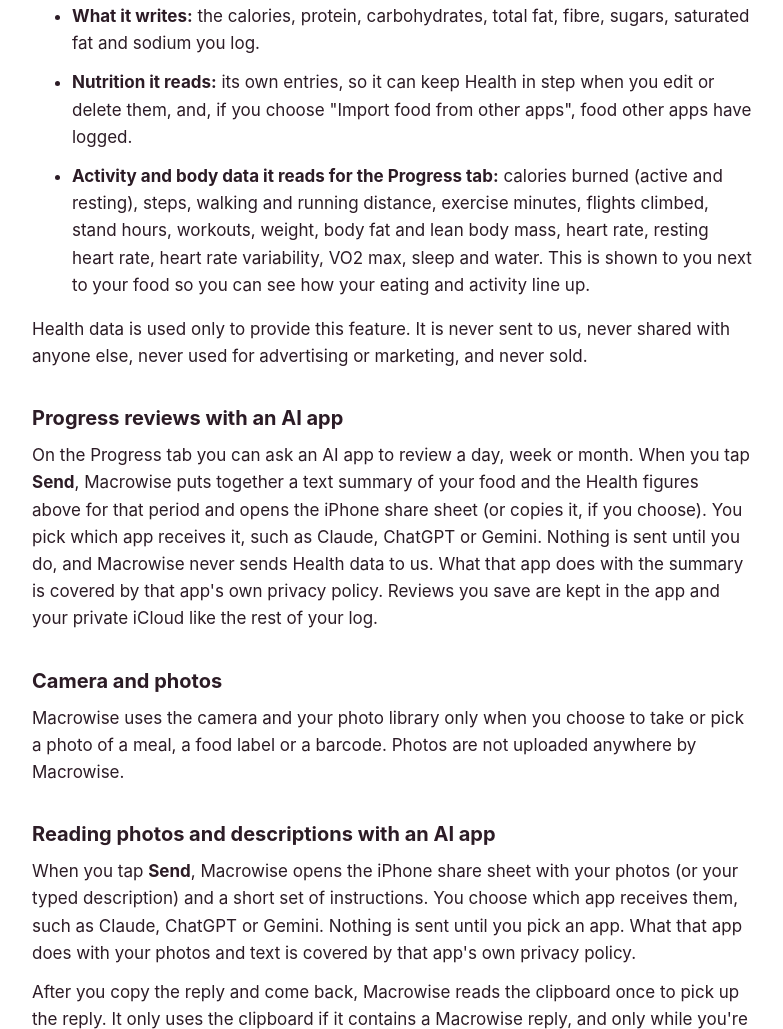
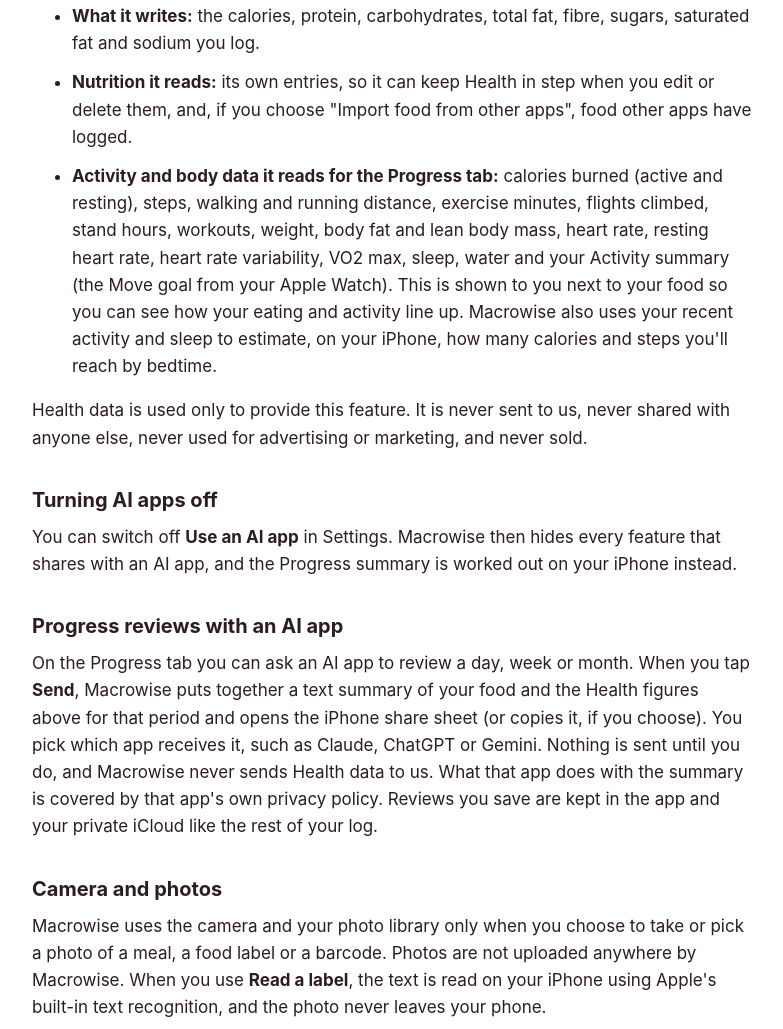
Before and after one commit to memusicmad/141kg-legal, a plain HTML site: page macrowise/privacy/index.html in a window 1280 px wide. Shown: the part 773-1802 px from the top of the page, without its empty margins (248-1031 px from the left). Drawn offline with Linux system fonts and the light colour scheme.

Commit message:
Update Macrowise privacy policy for 1.2 (#3)
Adds the Activity summary (Move goal), on-device bedtime forecast,
on-device label reading and the switch to turn AI apps off.


Claude-Session: https://claude.ai/code/session_01Cm8cNBtQLdFPXQvMphzN1C

Co-authored-by: Claude <noreply@anthropic.com>

```diff
--- a/macrowise/privacy/index.html
+++ b/macrowise/privacy/index.html
@@ -19,7 +19,7 @@
 <body>
 <main>
 <h1>Macrowise Privacy Policy</h1>
-<p class="meta">Last updated: 25 November 2026</p>
+<p class="meta">Last updated: 26 November 2026</p>
 
 <p>Macrowise is a food and macro log for iPhone, made by Roy Kelly ("we", "us"). This policy explains what happens to your information when you use the app. In short: <strong>we don't collect any of your data</strong>. Your food log stays on your iPhone and in your own private iCloud.</p>
 
@@ -34,15 +34,18 @@
 <ul>
 <li><strong>What it writes:</strong> the calories, protein, carbohydrates, total fat, fibre, sugars, saturated fat and sodium you log.</li>
 <li><strong>Nutrition it reads:</strong> its own entries, so it can keep Health in step when you edit or delete them, and, if you choose "Import food from other apps", food other apps have logged.</li>
-<li><strong>Activity and body data it reads for the Progress tab:</strong> calories burned (active and resting), steps, walking and running distance, exercise minutes, flights climbed, stand hours, workouts, weight, body fat and lean body mass, heart rate, resting heart rate, heart rate variability, VO2 max, sleep and water. This is shown to you next to your food so you can see how your eating and activity line up.</li>
+<li><strong>Activity and body data it reads for the Progress tab:</strong> calories burned (active and resting), steps, walking and running distance, exercise minutes, flights climbed, stand hours, workouts, weight, body fat and lean body mass, heart rate, resting heart rate, heart rate variability, VO2 max, sleep, water and your Activity summary (the Move goal from your Apple Watch). This is shown to you next to your food so you can see how your eating and activity line up. Macrowise also uses your recent activity and sleep to estimate, on your iPhone, how many calories and steps you'll reach by bedtime.</li>
 </ul>
 <p>Health data is used only to provide this feature. It is never sent to us, never shared with anyone else, never used for advertising or marketing, and never sold.</p>
+
+<h2>Turning AI apps off</h2>
+<p>You can switch off <strong>Use an AI app</strong> in Settings. Macrowise then hides every feature that shares with an AI app, and the Progress summary is worked out on your iPhone instead.</p>
 
 <h2>Progress reviews with an AI app</h2>
 <p>On the Progress tab you can ask an AI app to review a day, week or month. When you tap <strong>Send</strong>, Macrowise puts together a text summary of your food and the Health figures above for that period and opens the iPhone share sheet (or copies it, if you choose). You pick which app receives it, such as Claude, ChatGPT or Gemini. Nothing is sent until you do, and Macrowise never sends Health data to us. What that app does with the summary is covered by that app's own privacy policy. Reviews you save are kept in the app and your private iCloud like the rest of your log.</p>
 
 <h2>Camera and photos</h2>
-<p>Macrowise uses the camera and your photo library only when you choose to take or pick a photo of a meal, a food label or a barcode. Photos are not uploaded anywhere by Macrowise.</p>
+<p>Macrowise uses the camera and your photo library only when you choose to take or pick a photo of a meal, a food label or a barcode. Photos are not uploaded anywhere by Macrowise. When you use <strong>Read a label</strong>, the text is read on your iPhone using Apple's built-in text recognition, and the photo never leaves your phone.</p>
 
 <h2>Reading photos and descriptions with an AI app</h2>
 <p>When you tap <strong>Send</strong>, Macrowise opens the iPhone share sheet with your photos (or your typed description) and a short set of instructions. You choose which app receives them, such as Claude, ChatGPT or Gemini. Nothing is sent until you pick an app. What that app does with your photos and text is covered by that app's own privacy policy.</p>
```
